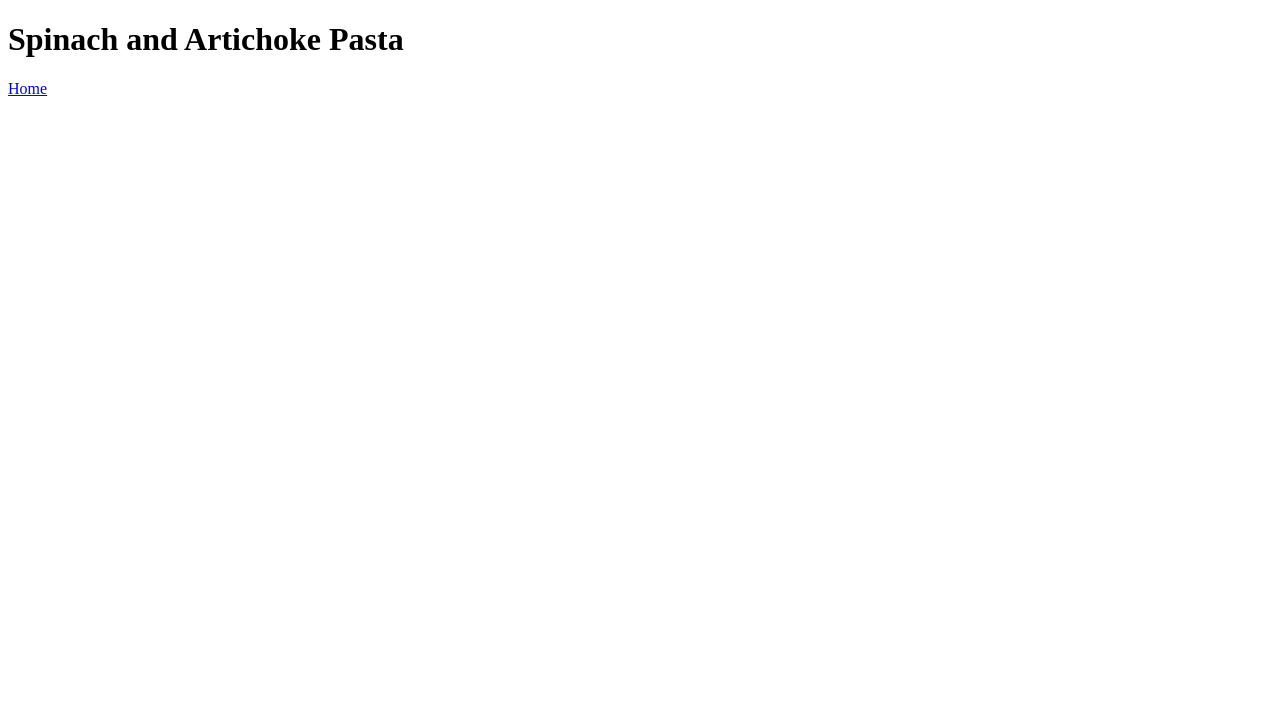
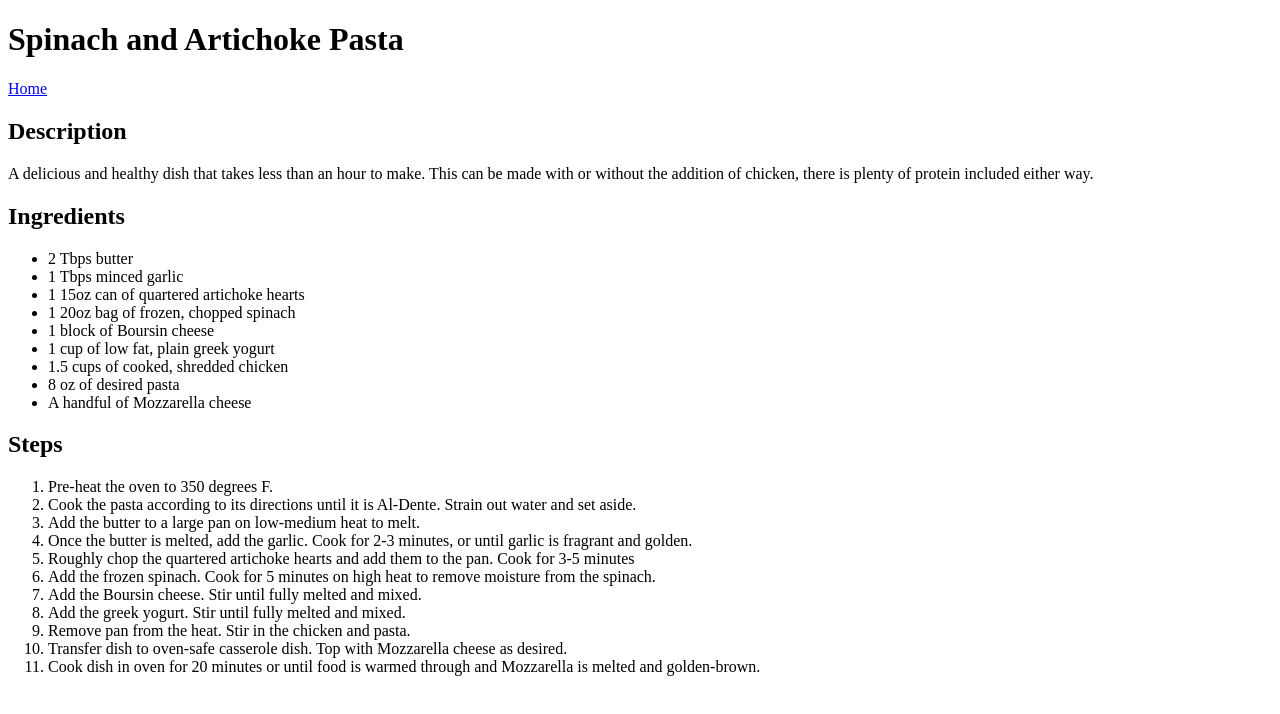
Before and after one commit to aMorr78proj/odin_recipes, a plain HTML site: page recipes/spinach_artichoke_pasta.html in a window 1280 px wide. Drawn offline with Linux system fonts and the light colour scheme.

Commit message:
Filled out the majority of the spinach_artichoke_pasta.html page with recipe details

```diff
--- a/recipes/spinach_artichoke_pasta.html
+++ b/recipes/spinach_artichoke_pasta.html
@@ -7,6 +7,41 @@
 
     <body>
         <h1>Spinach and Artichoke Pasta</h1>
+        <!-- <img src alt><br>  Add free image of dish-->
         <a href="../index.html">Home</a>
+
+        <h2>Description</h2>
+        <p>
+            A delicious and healthy dish that takes less than an hour to make.
+            This can be made with or without the addition of chicken, there is plenty of protein included either way.
+        </p>
+
+        <h2>Ingredients</h2>
+        <ul>
+            <li>2 Tbps butter</li>
+            <li>1 Tbps minced garlic</li>
+            <li>1 15oz can of quartered artichoke hearts</li>
+            <li>1 20oz bag of frozen, chopped spinach</li>
+            <li>1 block of Boursin cheese</li>
+            <li>1 cup of low fat, plain greek yogurt</li>
+            <li>1.5 cups of cooked, shredded chicken</li>
+            <li>8 oz of desired pasta</li>
+            <li>A handful of Mozzarella cheese</li>
+        </ul>
+
+        <h2>Steps</h2>
+        <ol>
+            <li>Pre-heat the oven to 350 degrees F.</li>
+            <li>Cook the pasta according to its directions until it is Al-Dente. Strain out water and set aside.</li>
+            <li>Add the butter to a large pan on low-medium heat to melt.</li>
+            <li>Once the butter is melted, add the garlic. Cook for 2-3 minutes, or until garlic is fragrant and golden.</li>
+            <li>Roughly chop the quartered artichoke hearts and add them to the pan. Cook for 3-5 minutes</li>
+            <li>Add the frozen spinach. Cook for 5 minutes on high heat to remove moisture from the spinach.</li>
+            <li>Add the Boursin cheese. Stir until fully melted and mixed.</li>
+            <li>Add the greek yogurt. Stir until fully melted and mixed.</li>
+            <li>Remove pan from the heat. Stir in the chicken and pasta.</li>
+            <li>Transfer dish to oven-safe casserole dish. Top with Mozzarella cheese as desired.</li>
+            <li>Cook dish in oven for 20 minutes or until food is warmed through and Mozzarella is melted and golden-brown.</li>
+        </ol>
     </body>
 </html>
```
